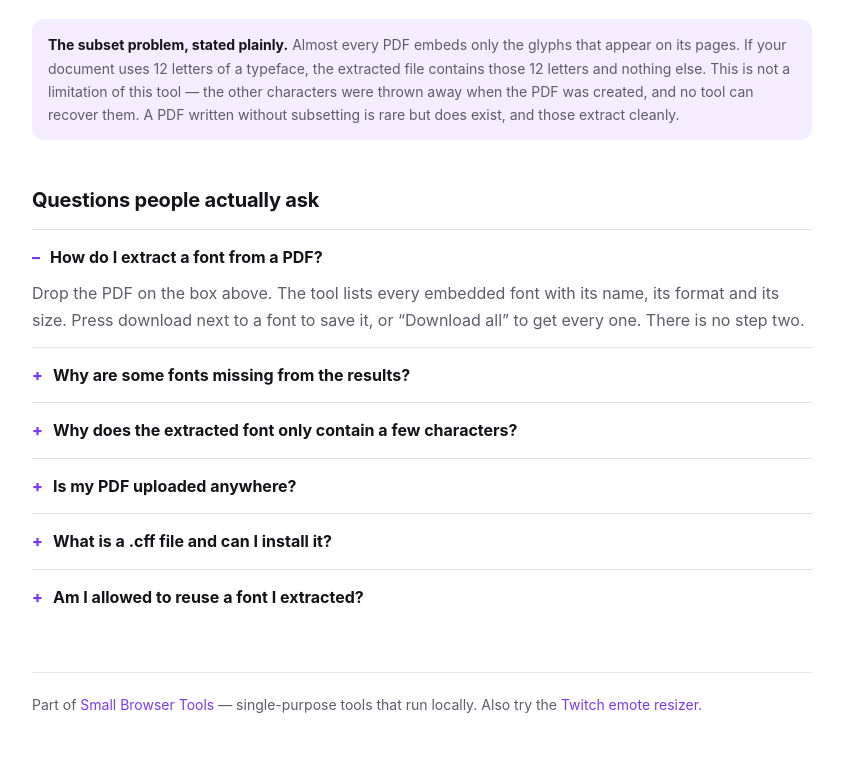
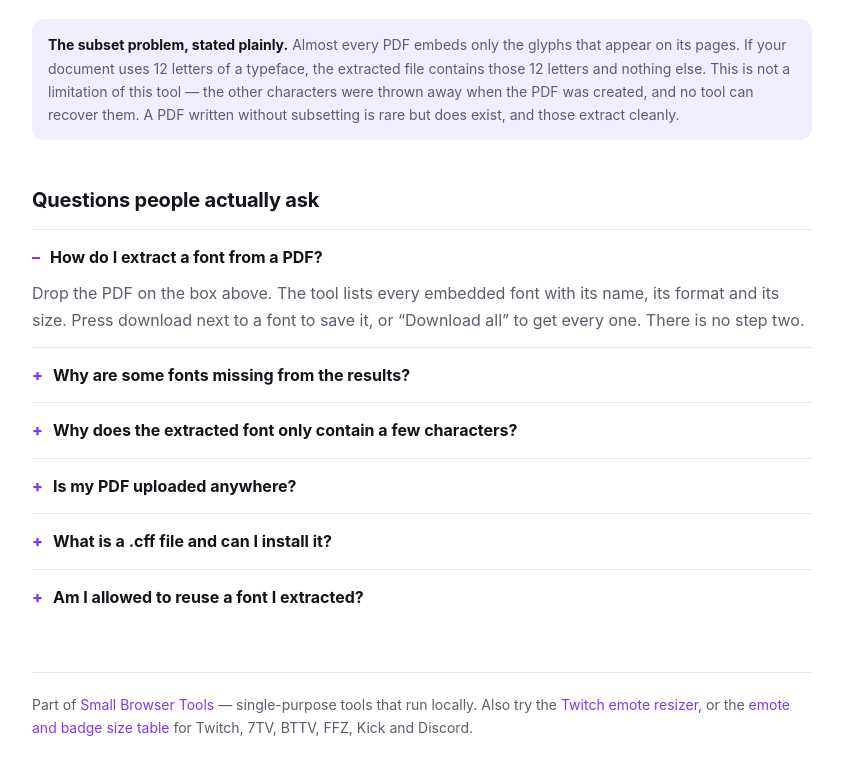
Before and after one commit to fuunyking44/pdf-font-extractor, a plain HTML site: page index.html in a window 1280 px wide. Shown: the part 1029-1804 px from the top of the page, without its empty margins (218-1061 px from the left). Drawn offline with Linux system fonts and the light colour scheme.

Commit message:
Link to emote/badge size reference

```diff
--- a/index.html
+++ b/index.html
@@ -234,7 +234,7 @@
   </details>
 
   <footer>
-    Part of <a href="https://fuunyking44.github.io/">Small Browser Tools</a> — single-purpose tools that run locally. Also try the <a href="https://fuunyking44.github.io/twitch-emote-resizer/">Twitch emote resizer</a>.
+    Part of <a href="https://fuunyking44.github.io/">Small Browser Tools</a> — single-purpose tools that run locally. Also try the <a href="https://fuunyking44.github.io/twitch-emote-resizer/">Twitch emote resizer</a>, or the <a href="https://fuunyking44.github.io/emote-sizes/">emote and badge size table</a> for Twitch, 7TV, BTTV, FFZ, Kick and Discord.
   </footer>
 </div>
 
```
